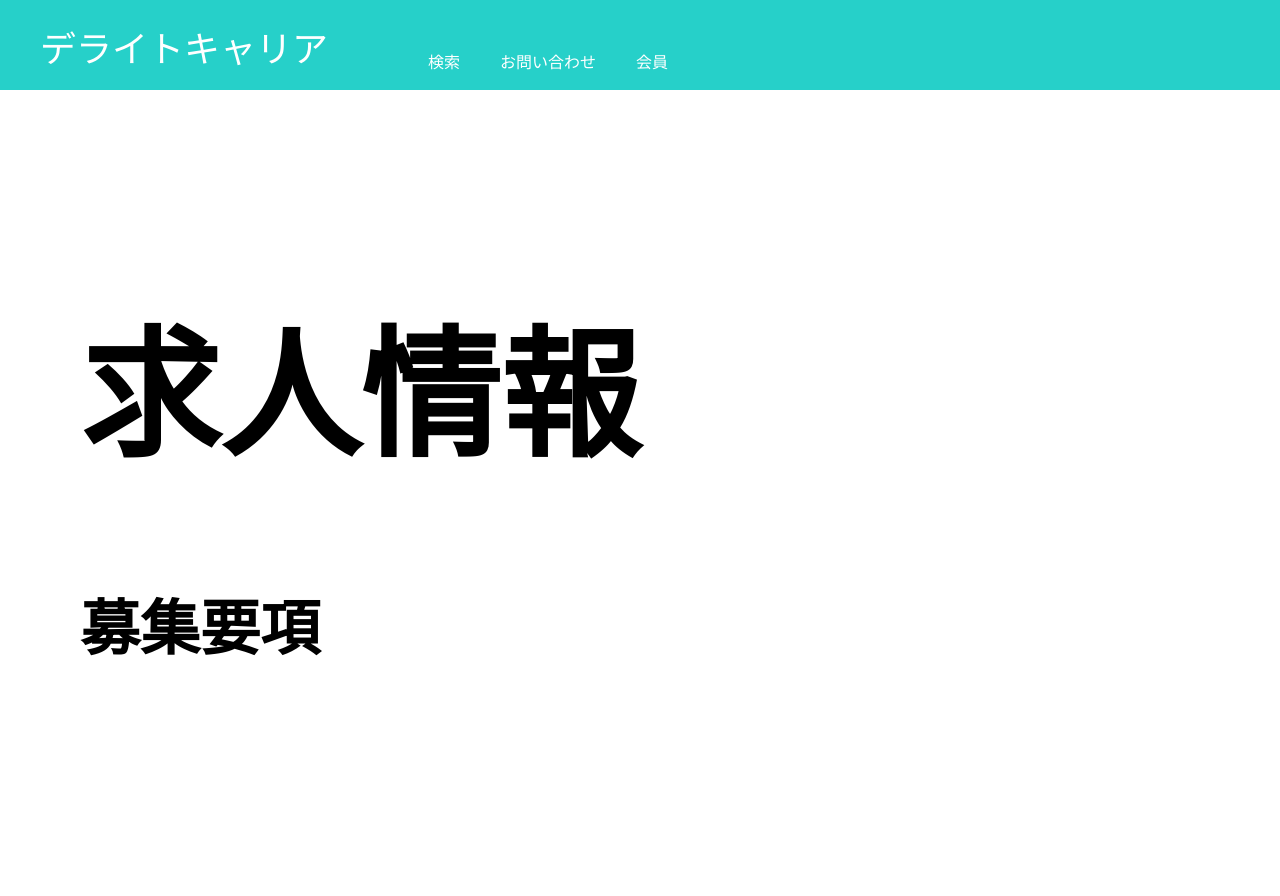
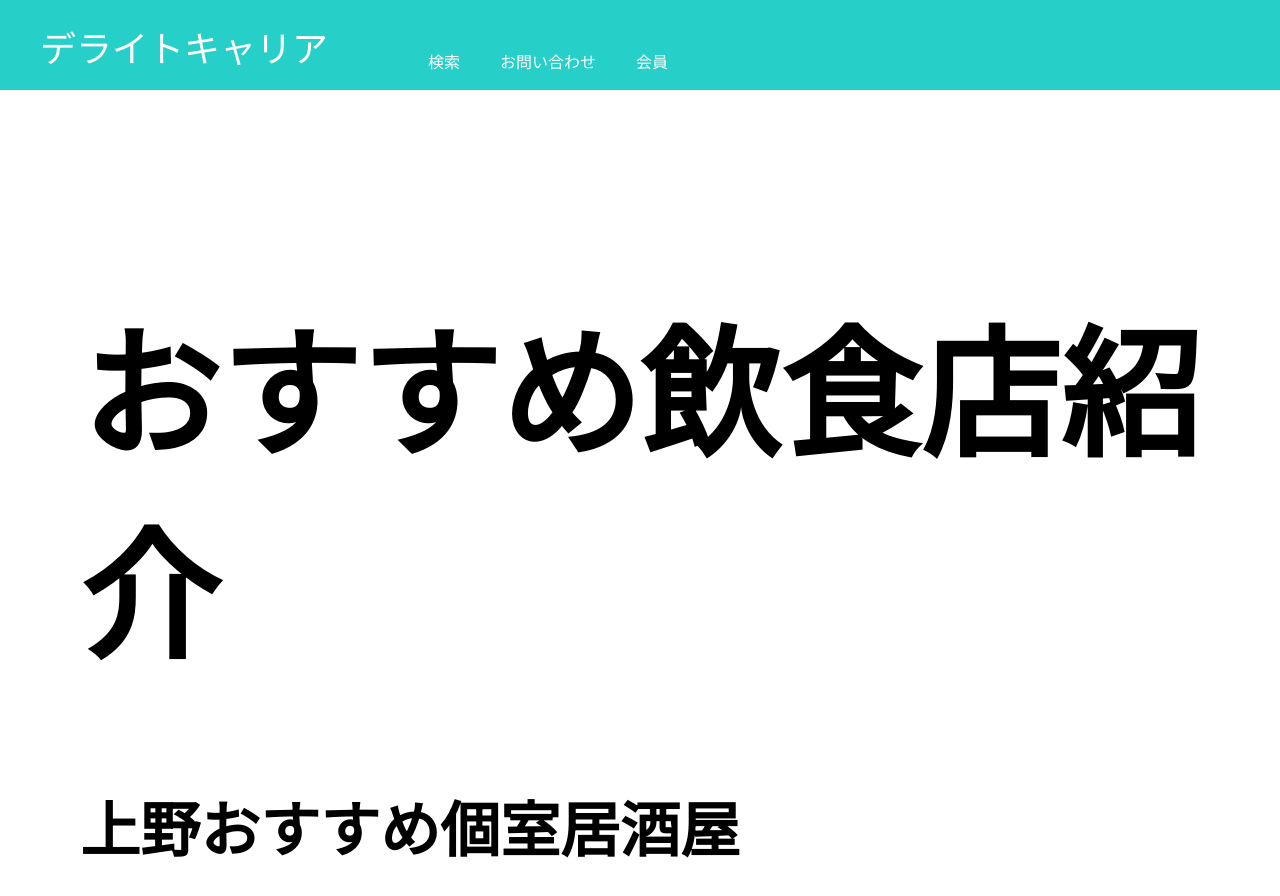
Before and after one commit to utarout/delight, a plain HTML site: page index.html in a window 1280 px wide. Before the commit the page ends 816 px from the top, so only its background shows below. Drawn offline with Linux system fonts and the light colour scheme.

Commit message:
Update index.html

```diff
--- a/index.html
+++ b/index.html
@@ -46,8 +46,8 @@
                     </div>
           <div class="main">
                     <div class="copy-container">
-                              <h1>求人情報</h1>
-                              <h2>募集要項</h2>
+                              <h1>おすすめ飲食店紹介</h1>
+                              <h2>上野おすすめ個室居酒屋</h2>
                     </div>
           </div>
 
```
